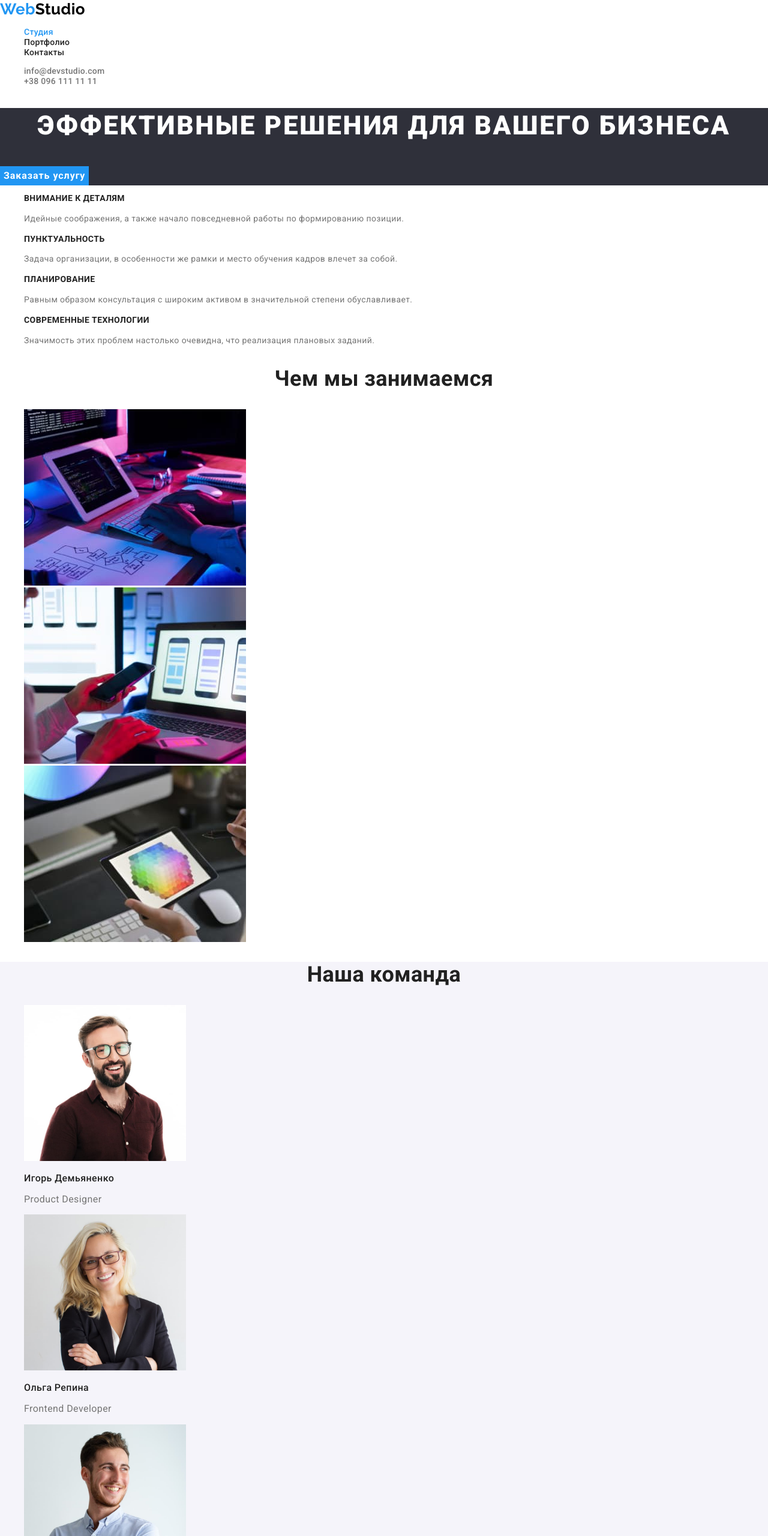
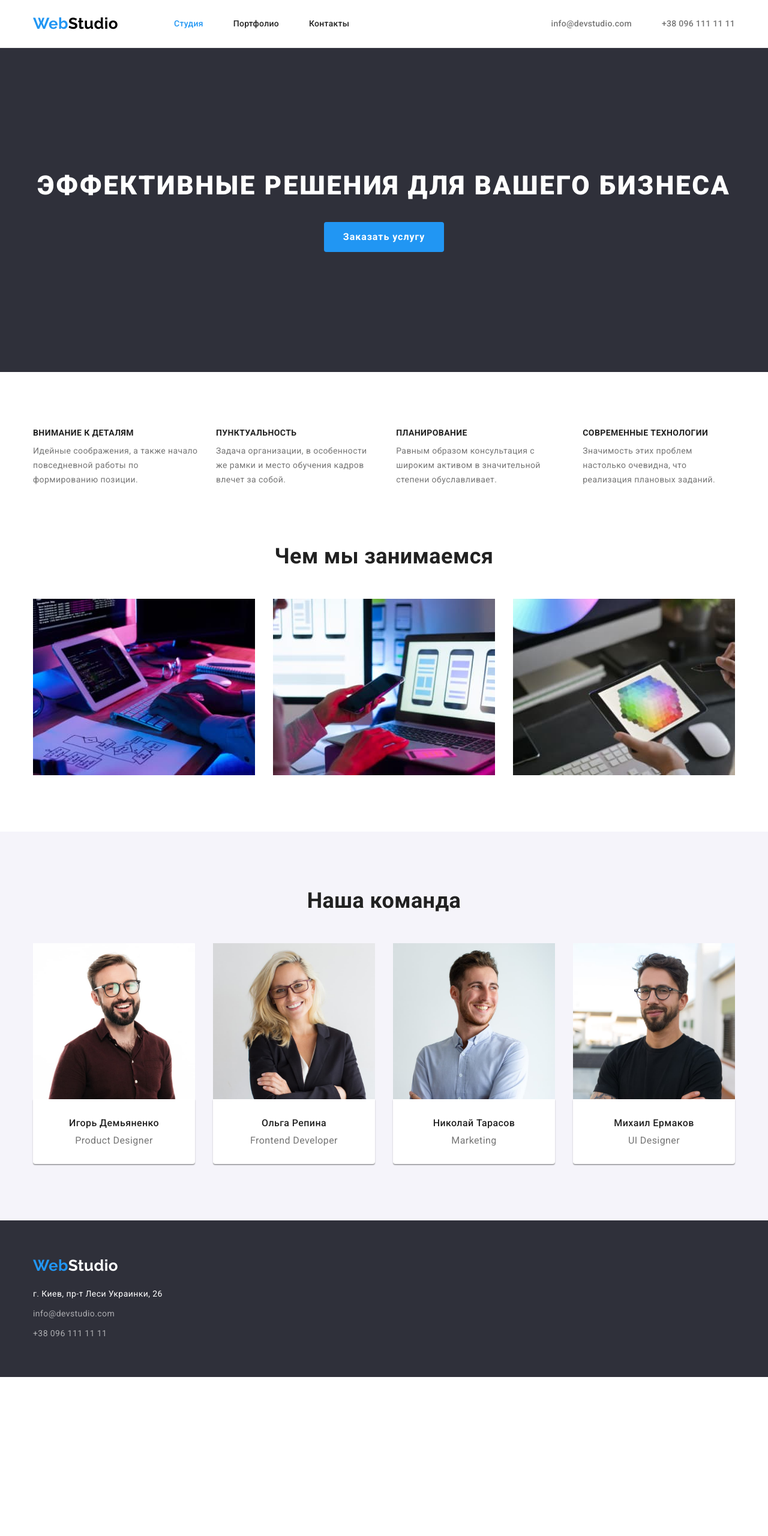
Before and after one commit to OlhaSavva/goit-markup-hw-03, a plain HTML site: page index.html in a window 1280 px wide. Shown: the top 2560 px of the page at 60% size. After the commit the page ends 2295 px from the top, so only its background shows below. Drawn offline with nearby package versions, Linux system fonts and the light colour scheme.

Commit message:
Добавляет изменения

```diff
--- a/css/style.css
+++ b/css/style.css
@@ -12,6 +12,28 @@
   --white-transparent:rgba(255, 255, 255, 0.6);
 }
 
+*,
+*:before,
+*:after {
+    box-sizing: border-box;
+}
+
+h1,h2,h3,h4,h5,h6,p{
+    margin-top: 0;
+    margin-bottom: 0;
+}
+ul{
+    margin-top: 0;
+    margin-bottom: 0;
+    padding-left: 0;
+}
+img{
+  display: block;
+}
+button{
+  cursor: pointer;
+}
+
 body {
   font-family: "Roboto", sans-serif;
 
@@ -20,9 +42,27 @@ body {
   letter-spacing: 0.03em;
   font-size: 14px;
 }
+.container{
+  max-width: 1200px;
+  padding: 0 15px;
+  margin: 0 auto;
+}
+.section{
+  padding: 94px 0;
+}
 
 /*-----------HEADER */
-
+.container-header{
+  display: flex;
+  align-items: center;
+}
+.page-header{
+  padding: 24px;
+  border-bottom: 1px solid #ECECEC;
+}
+.navigation{
+  display: flex;
+}
 .list {
   list-style: none;
 }
@@ -32,9 +72,18 @@ body {
   font-weight: 700;
   font-size: 26px;
   line-height: 1.19;
+
+  margin-right: 93px;
 }
 .span-logo {
   color: var(--accent-text-color);
+}
+.site-nav{
+  display: flex;
+  align-items: center;
+}
+.site-item:not(:last-child){
+  margin-right: 50px;
 }
 .site-nav .link {
   color: var(--title-text-color);
@@ -49,6 +98,13 @@ body {
 }
 .link {
   text-decoration: none;
+}
+.auth-nav{
+  display: flex;
+  margin-left: auto;
+}
+.site-link{
+  margin-right: 50px;
 }
 .auth-nav .link {
   color: var(--gray-color);
@@ -76,6 +132,10 @@ body {
 }
 .hero {
   background-color: var(--background-color);
+  text-align: center;
+}
+.hero-container{
+  padding: 200px 0;
 }
 .title-hero {
   color: var(--primary-color);
@@ -86,6 +146,8 @@ body {
   text-align: center;
   letter-spacing: 0.06em;
   text-transform: uppercase;
+
+  margin-bottom: 30px;
 }
 
 .section-title {
@@ -94,6 +156,12 @@ body {
   font-size: 36px;
   line-height: 1.17;
   text-align: center;
+
+  margin-bottom: 50px;
+}
+.feature{
+  display: flex;
+  gap: 30px;
 }
 .feature .features-title {
   color: var(--title-text-color);
@@ -101,10 +169,27 @@ body {
   font-weight: 700;
   line-height: 1.14;
   text-transform: uppercase;
+
+  margin-bottom: 10px;
 }
 .feature .feature-text {
   font-weight: 400;
   line-height: 1.71;
+}
+.feature-container{
+  margin-top: 94px;
+}
+.pictures{
+  display: flex;
+  gap: 30px;
+}
+.pictures-item{
+  flex-basis: calc((100%-2*30px)/3);
+}
+.team{
+  display: flex;
+  flex-wrap: wrap;
+  gap: 30px;
 }
 .team .title {
   color: var(--title-text-color);
@@ -115,10 +200,19 @@ body {
 .team-section{
     background-color: var(--second-background-color);
 }
+.team-info{
+  text-align: center;
+  background-color: #ffffff;
+  padding: 30px 59px;
+  box-shadow: 0px 1px 3px rgba(0, 0, 0, 0.12), 0px 1px 1px rgba(0, 0, 0, 0.14), 0px 2px 1px rgba(0, 0, 0, 0.2);
+  border-radius: 0px 0px 4px 4px;
+}
 .profession {
   font-weight: 400;
   font-size: 16px;
   line-height: 1.19;
+
+  margin-top: 10px;
 }
 
 /* --------------BUTTON */
@@ -130,16 +224,20 @@ body {
   font-weight: 700;
   font-size: 16px;
   line-height: 1.88;
-  cursor: pointer;
 
   text-align: center;
   letter-spacing: 0.06em;
   border: none;
+  border-radius: 4px;
+
+  min-width: 200px;
+  padding: 10px 32px;
 }
 
 /* --------------FOOTER */
 
 .footer {
+  padding: 60px 0;
   background-color: var(--background-color);
 }
 .logo-bottom {
@@ -148,6 +246,9 @@ body {
   font-weight: 700;
   font-size: 26px;
   line-height: 1.19;
+}
+.address-list{
+  margin-top: 20px;
 }
 .info {
   font-style: normal;
@@ -168,24 +269,48 @@ body {
 }
 
 /*------------------------ PORTFOLIO */
+.filter{
+  display: flex;
+  align-items: center;
+  justify-content: center;
+  padding-bottom: 50px;
+}
+.filter-items:not(:last-child){
+  margin-right: 8px;
+}
+.filter-button {
+  padding: 6px 22px;
 
-.filter-button {
   color: var(--title-text-color);
   background-color: var(--second-background-color);
   font-weight: 500;
   font-size: 16px;
   font-family: inherit;
   line-height: 1.63;
-  cursor: pointer;
 
   text-align: center;
   letter-spacing: 0.03em;
   border: none;
+  border-radius: 4px;
+}
+.info-item:not(:last-child){
+  margin-bottom: 9px;
 }
 .filter-button:hover,
 .filter-button:focus {
   background-color: var(--accent-text-color);
   color: var(--primary-color);
+  box-shadow: 0px 3px 1px rgba(0, 0, 0, 0.1), 0px 1px 2px rgba(0, 0, 0, 0.08), 0px 2px 2px rgba(0, 0, 0, 0.12);
+}
+.project-list{
+  display: flex;
+  flex-wrap: wrap;
+  gap: 30px;
+}
+.projects-info{
+  padding: 20px 24px;
+
+  border: 1px solid #EEEEEE;
 }
 .projects-title {
   color: var(--title-text-color);
@@ -194,6 +319,8 @@ body {
   line-height: 2;
 
   letter-spacing: 0.06em;
+
+  margin-bottom: 4px;
 }
 .projects-text {
   font-weight: 400;
--- a/index.html
+++ b/index.html
@@ -19,55 +19,68 @@
   </head>
   <body>
     <header class="page-header">
-      <nav>
+      <div class="container container-header">
+        <nav class="navigation">
           <a class="logo-top link" href="./index.html">
             <span class="span-logo">Web</span>Studio
           </a>
           <ul class="site-nav list">
-          <li><a class="link current" href="./index.html">Студия</a></li>
-          <li><a class="link" href="./portfolio.html">Портфолио</a></li>
-          <li><a class="link" href="#">Контакты</a></li>
+            <li class="site-item">
+              <a class="link current" href="./index.html">Студия</a>
+            </li>
+            <li class="site-item">
+              <a class="link" href="./portfolio.html">Портфолио</a>
+            </li>
+            <li class="site-item"><a class="link" href="#">Контакты</a></li>
           </ul>
         </nav>
         <ul class="auth-nav list">
-        <li>
+          <li class="site-link">
             <a class="link" href="mailto:info@devstudio.com"
               >info@devstudio.com</a
             >
           </li>
-        <li><a class="link" href="tel:+380961111111">+38 096 111 11 11</a></li>
+          <li>
+            <a class="link" href="tel:+380961111111">+38 096 111 11 11</a>
+          </li>
         </ul>
+      </div>
     </header>
     <main>
       <section class="hero">
+        <div class="container">
+          <div class="hero-container">
             <h1 class="title-hero">Эффективные решения для вашего бизнеса</h1>
             <button class="button" type="button">Заказать услугу</button>
+          </div>
+        </div>
       </section>
-      <section class="section">
+      <section class="feature-container">
+        <div class="container">
           <h2 class="visually-hidden">Варианты решений</h2>
           <ul class="feature list">
-          <li>
+            <li class="feature-item">
               <h3 class="features-title">Внимание к деталям</h3>
               <p class="feature-text">
                 Идейные соображения, а также начало повседневной работы по
                 формированию позиции.
               </p>
             </li>
-          <li>
+            <li class="feature-item">
               <h3 class="features-title">Пунктуальность</h3>
               <p class="feature-text">
-              Задача организации, в особенности же рамки и место обучения кадров
-              влечет за собой.
+                Задача организации, в особенности же рамки и место обучения
+                кадров влечет за собой.
               </p>
             </li>
-          <li>
+            <li class="feature-item">
               <h3 class="features-title">Планирование</h3>
               <p class="feature-text">
                 Равным образом консультация с широким активом в значительной
                 степени обуславливает.
               </p>
             </li>
-          <li>
+            <li class="feature-item">
               <h3 class="features-title">Современные технологии</h3>
               <p class="feature-text">
                 Значимость этих проблем настолько очевидна, что реализация
@@ -75,11 +88,13 @@
               </p>
             </li>
           </ul>
+        </div>
       </section>
       <section class="section">
+        <div class="container">
           <h2 class="section-title">Чем мы занимаемся</h2>
-        <ul class="list">
-          <li>
+          <ul class="pictures list">
+            <li class="pictures-item">
               <img
                 src="./images/box1.jpg"
                 alt="Работа с компьютором"
@@ -87,7 +102,7 @@
                 height="294"
               />
             </li>
-          <li>
+            <li class="pictures-item">
               <img
                 src="./images/box2.jpg"
                 alt="Работа с компьютором"
@@ -95,7 +110,7 @@
                 height="294"
               />
             </li>
-          <li>
+            <li class="pictures-item">
               <img
                 src="./images/box3.jpg"
                 alt="Работа с компьютором"
@@ -104,60 +119,72 @@
               />
             </li>
           </ul>
+        </div>
       </section>
       <section class="section team-section">
+        <div class="container">
           <h2 class="section-title">Наша команда</h2>
           <ul class="team list">
-          <li>
+            <li class="team-portret">
               <img
                 src="./images/img(4).jpg"
                 alt="Игорь Демьяненко "
                 width="270"
                 height="260"
               />
+              <div class="team-info">
                 <h3 class="title">Игорь Демьяненко</h3>
                 <p class="profession">Product Designer</p>
+              </div>
             </li>
-          <li>
+            <li class="team-portret">
               <img
                 src="./images/img(1).jpg"
                 alt="Ольга Репина"
                 width="270"
                 height="260"
               />
+              <div class="team-info">
                 <h3 class="title">Ольга Репина</h3>
                 <p class="profession">Frontend Developer</p>
+              </div>
             </li>
-          <li>
+            <li class="team-portret">
               <img
                 src="./images/img(2).jpg"
                 alt="Николай Тарасов"
                 width="270"
                 height="260"
               />
+              <div class="team-info">
                 <h3 class="title">Николай Тарасов</h3>
                 <p class="profession">Marketing</p>
+              </div>
             </li>
-          <li>
+            <li class="team-portret">
               <img
                 src="./images/img(3).jpg"
                 alt="Михаил Ермаков"
                 width="270"
                 height="260"
               />
+              <div class="team-info">
                 <h3 class="title">Михаил Ермаков</h3>
                 <p class="profession">UI Designer</p>
+              </div>
             </li>
           </ul>
+        </div>
       </section>
     </main>
     <footer class="footer">
+      <div class="container">
         <a class="logo-bottom link" href="./index.html">
           <span class="span-logo">Web</span>Studio
         </a>
-      <address>
+        <address class="address-list">
           <ul class="info list">
-          <li>
+            <li class="info-item">
               <a
                 class="address-info link"
                 href="https://goo.gl/maps/KVoakZBwb8YmCrWc6"
@@ -166,18 +193,19 @@
                 >г. Киев, пр-т Леси Украинки, 26</a
               >
             </li>
-          <li>
+            <li class="info-item">
               <a class="contact-info link" href="mailto:info@devstudio.com"
                 >info@devstudio.com</a
               >
             </li>
-          <li>
+            <li class="info-item">
               <a class="contact-info link" href="tel:+380961111111"
                 >+38 096 111 11 11</a
               >
             </li>
           </ul>
         </address>
+      </div>
     </footer>
   </body>
 </html>
```
Also changed, not shown: portfolio.html (+50 -16 lines). Lines whose indentation alone changed are shown as unchanged.
